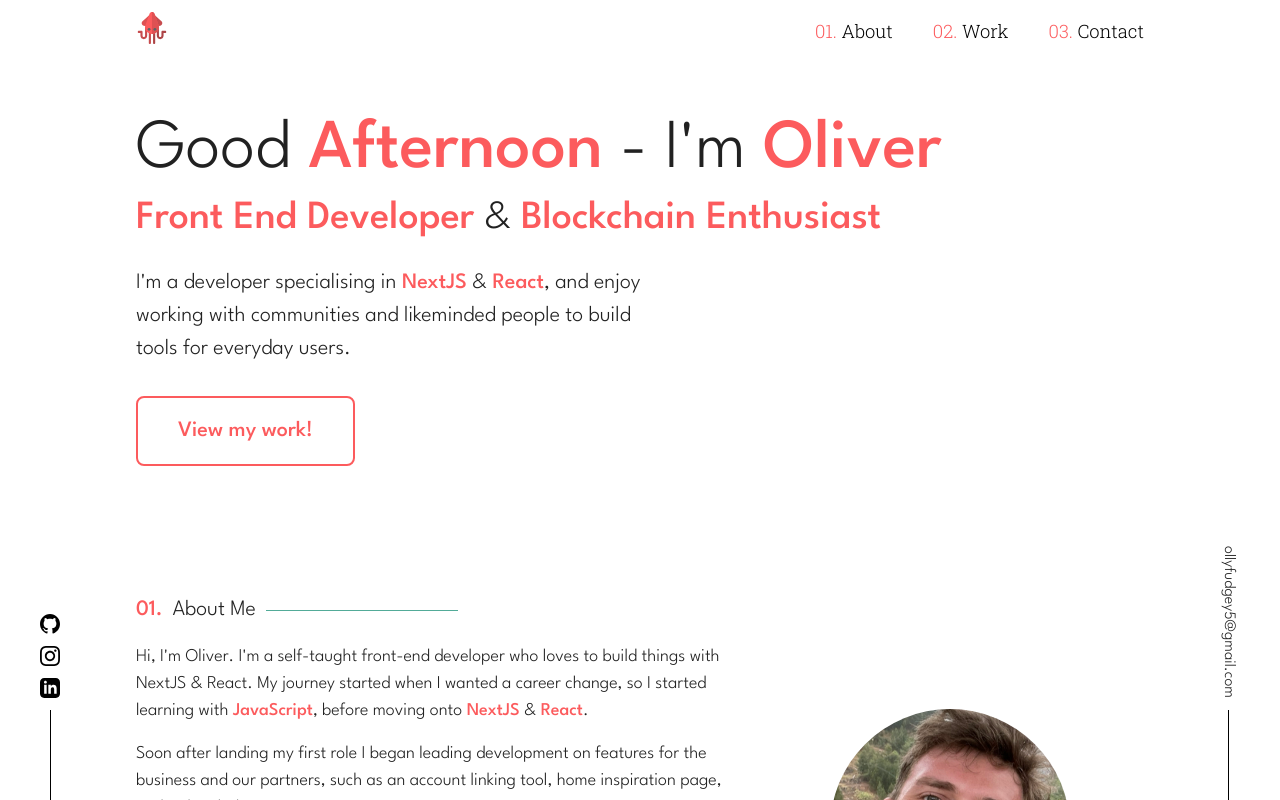
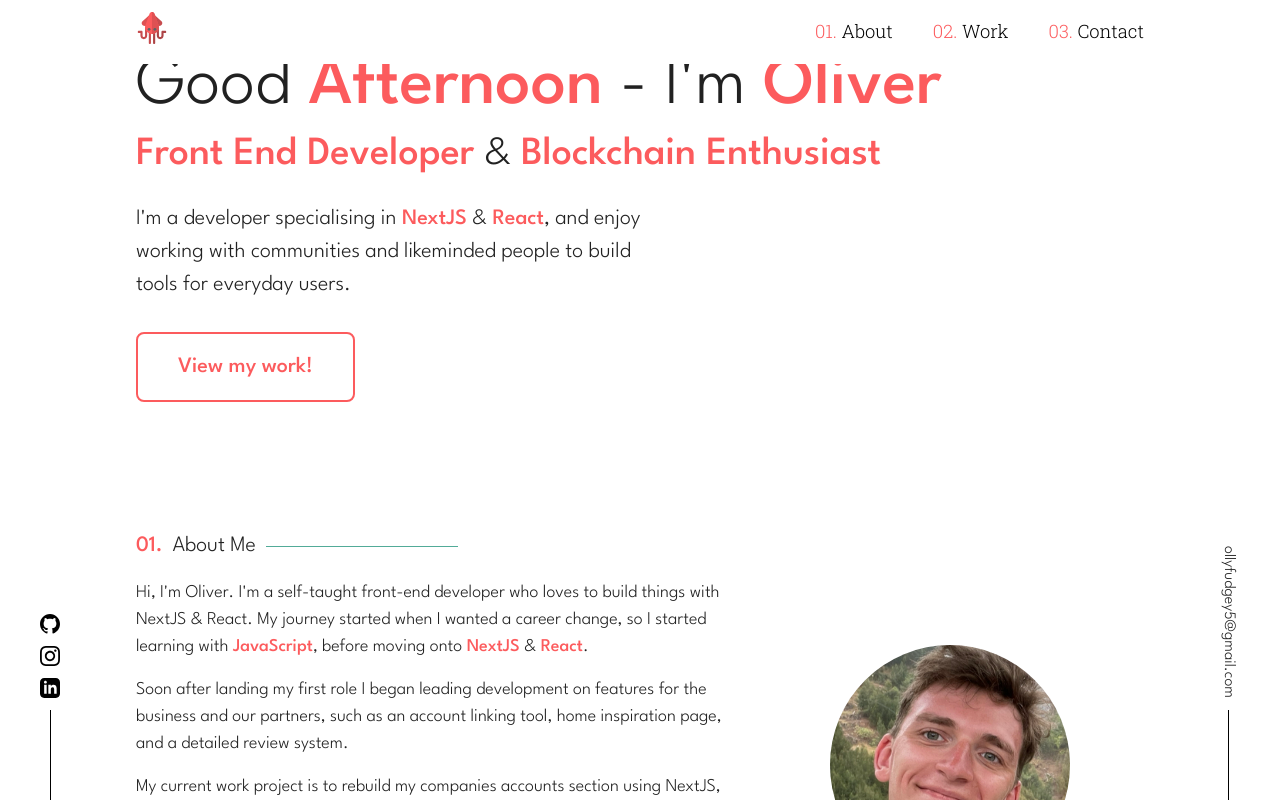
Before and after one commit to Keane54/portfolio-website, a Next.js app: page / in a window 1280 px wide. Shown: the top 800 px of the page. Built offline with nearby package versions, Linux system fonts and the light colour scheme.

Commit message:
Change position sticky to fixed

```diff
--- a/components/header/HeaderBar.js
+++ b/components/header/HeaderBar.js
@@ -39,10 +39,10 @@ const HeaderBar = ( { theme } ) => {
         <AppBar elevation={0} sx={{
             background: 'white',
             color:'black',
-            position: 'sticky',
+            position: 'fixed',
             top: 0,
-            transition: 'top 300ms ease-in-out',
-            top: scrollDirection === "down" ? '-100%' : '0px',
+            transition: 'transform 250ms ease-in-out',
+            transform: scrollDirection === "down" ? 'translateY(-100%)' : 'translateY(0)',
         }}>
             <Container sx={{
                 '@media (max-width: 1280px) and (min-width: 900px)': {
```
